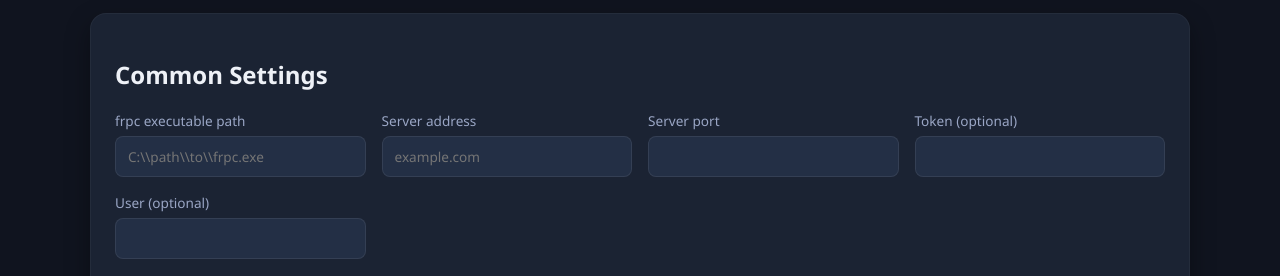
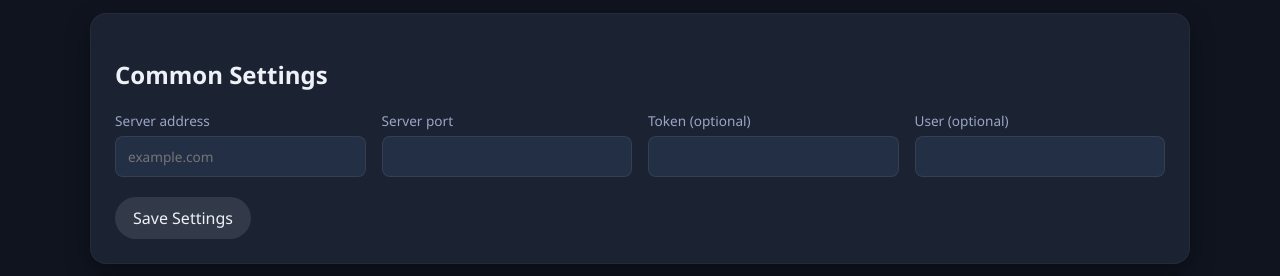
Before and after one commit to nooblk-98/Frpc-Ui, a website: page public/index.html in a window 1280 px wide. Shown: the part 113-389 px from the top of the page. Drawn offline with Linux system fonts and the light colour scheme; no server answers.

Commit message:
Update index.html

```diff
--- a/public/index.html
+++ b/public/index.html
@@ -16,11 +16,7 @@
     <section class="card" id="common-section">
       <h2>Common Settings</h2>
       <div class="form-grid">
-        <label>
-          frpc executable path
-          <input type="text" id="frpcPath" placeholder="C:\\path\\to\\frpc.exe" />
-        </label>
-        <label>
+<label>
           Server address
           <input type="text" id="serverAddr" placeholder="example.com" />
         </label>
```
